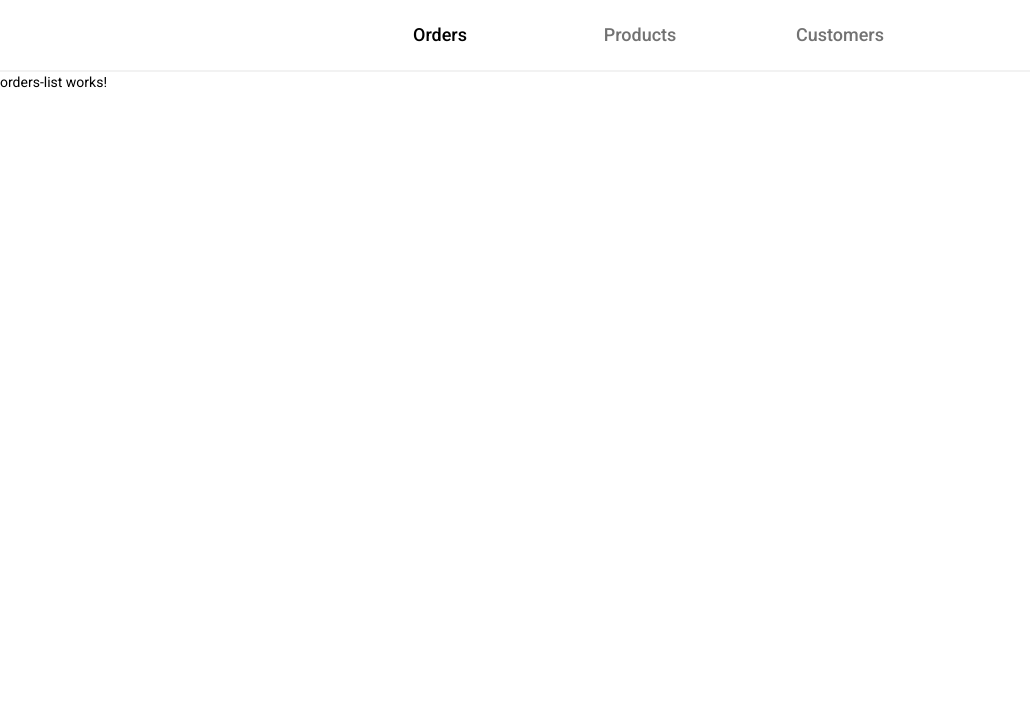
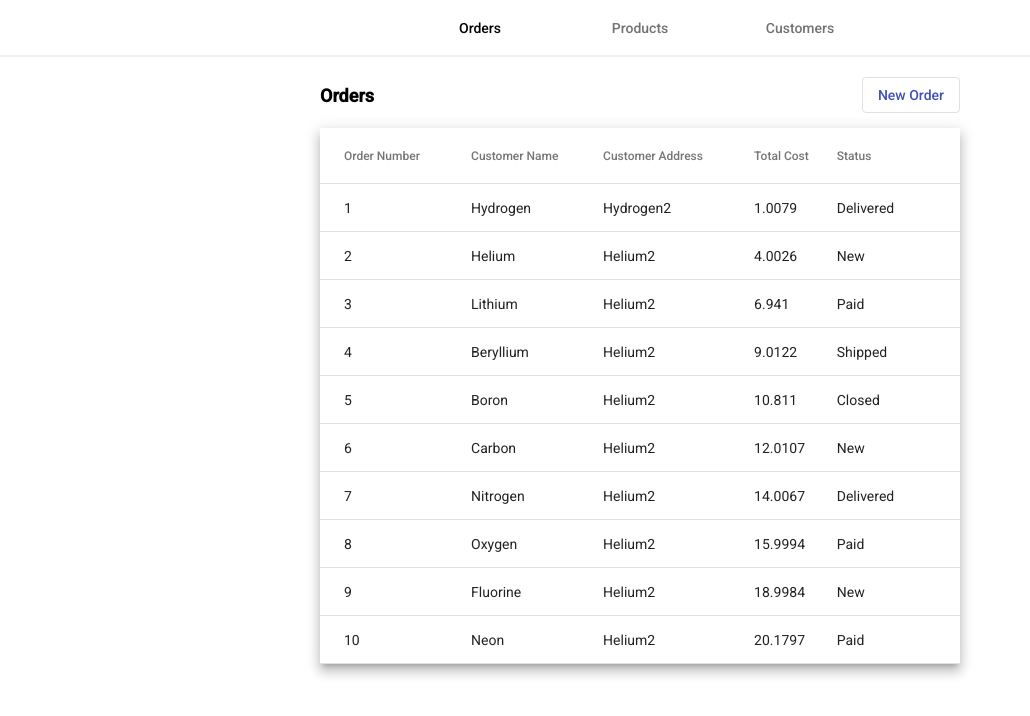
Before and after one commit to Foltes7/TraineeTasks, an Angular app in the folder Angular_NET_CORE/ClientApp/: page /orders in a window 1280 px wide. Shown: the top 716 px of the page, without its empty margins (0-1030 px from the left). Built offline with nearby package versions, Linux system fonts and the light colour scheme.

Commit message:
orders table

```diff
--- a/Angular_NET_CORE/ClientApp/src/app/app.component.html
+++ b/Angular_NET_CORE/ClientApp/src/app/app.component.html
@@ -3,4 +3,6 @@
   <button mat-button routerLink="products" routerLinkActive="active">Products</button>
   <button mat-button routerLink="customers" routerLinkActive="active">Customers</button>
 </div>
-<router-outlet></router-outlet>
+<div class="main-content">
+  <router-outlet></router-outlet>
+</div>
--- a/Angular_NET_CORE/ClientApp/src/app/app.component.scss
+++ b/Angular_NET_CORE/ClientApp/src/app/app.component.scss
@@ -1,6 +1,6 @@
 .header{
     width: 100%;
-    height: 70px;
+    height: 55px;
     display: flex;
     align-items: center;
     justify-content: center;
@@ -8,11 +8,14 @@
 
     button{
         color: #727272;
-        width: 200px;
-        font-size: 1.125rem;
+        width: 160px;
+        height: 100%;
     }
 }
-
+.main-content{
+    height: calc(100% - 72px);
+    width: 100%;
+}
 .active{
     color: black !important;
 }
--- /dev/null
+++ b/Angular_NET_CORE/ClientApp/src/app/orders/models/orders.ts
@@ -0,0 +1,9 @@
+import { Status } from './statuses';
+
+export interface Order{
+    id: number;
+    customerName: string;
+    customerAddress: string;
+    cost: number;
+    status: Status;
+}
--- /dev/null
+++ b/Angular_NET_CORE/ClientApp/src/app/orders/models/statuses.ts
@@ -0,0 +1,7 @@
+export enum Status{
+    New = 'New',
+    Paid = 'Paid',
+    Shipped = 'Shipped',
+    Delivered = 'Delivered',
+    Closed = 'Closed'
+}
--- a/Angular_NET_CORE/ClientApp/src/app/orders/orders-list/orders-list.component.html
+++ b/Angular_NET_CORE/ClientApp/src/app/orders/orders-list/orders-list.component.html
@@ -1 +1,39 @@
-<p>orders-list works!</p>
+<div class="content">
+    <div class="content-container">
+        <div class="sub-header">
+            <p class="title">Orders</p>
+            <button mat-stroked-button color="primary" routerLink="new">New Order</button>
+        </div>
+        <table mat-table [dataSource]="dataSource" class="mat-elevation-z8">
+
+            <ng-container matColumnDef="number">
+              <th mat-header-cell *matHeaderCellDef>Order Number</th>
+              <td mat-cell *matCellDef="let element"> {{element.id}} </td>
+            </ng-container>
+
+            <ng-container matColumnDef="name">
+              <th mat-header-cell *matHeaderCellDef>Customer Name</th>
+              <td mat-cell *matCellDef="let element"> {{element.customerName}} </td>
+            </ng-container>
+
+            <ng-container matColumnDef="address">
+              <th mat-header-cell *matHeaderCellDef>Customer Address</th>
+              <td mat-cell *matCellDef="let element"> {{element.customerAddress}} </td>
+            </ng-container>
+
+            <ng-container matColumnDef="cost">
+              <th mat-header-cell *matHeaderCellDef>Total Cost</th>
+              <td mat-cell *matCellDef="let element"> {{element.cost}} </td>
+            </ng-container>
+
+            <ng-container matColumnDef="status">
+                <th mat-header-cell *matHeaderCellDef>Status</th>
+                <td mat-cell *matCellDef="let element"> {{element.status}} </td>
+              </ng-container>
+
+            <tr mat-header-row *matHeaderRowDef="displayedColumns"></tr>
+            <tr mat-row *matRowDef="let row; columns: displayedColumns;"></tr>
+          </table>
+
+    </div>
+</div>
--- a/Angular_NET_CORE/ClientApp/src/app/orders/orders-list/orders-list.component.scss
+++ b/Angular_NET_CORE/ClientApp/src/app/orders/orders-list/orders-list.component.scss
@@ -0,0 +1,22 @@
+.content{
+    display: flex;
+    justify-content: center;
+    width: 100%;
+    .content-container{
+        width: 50%;
+        .sub-header{
+            margin-top: 20px;
+            display: flex;
+            justify-content: space-between;
+            align-items: center;
+            .title{
+                font-size: 18px;
+                font-weight: bold;
+            }
+        }
+        table {
+            margin-top: 15px;
+            width: 100%;
+          }
+    }
+}
--- a/Angular_NET_CORE/ClientApp/src/app/orders/orders-list/orders-list.component.ts
+++ b/Angular_NET_CORE/ClientApp/src/app/orders/orders-list/orders-list.component.ts
@@ -1,4 +1,21 @@
 import { Component, OnInit } from '@angular/core';
+import { Order } from '../models/orders';
+import { Status } from '../models/statuses';
+
+
+const ELEMENT_DATA: Order[] = [
+  {id: 1, customerName: 'Hydrogen', cost: 1.0079, status: Status.Delivered, customerAddress: 'Hydrogen2'},
+  {id: 2, customerName: 'Helium', cost: 4.0026, status: Status.New, customerAddress: 'Helium2'},
+  {id: 3, customerName: 'Lithium', cost: 6.941, status: Status.Paid, customerAddress: 'Helium2'},
+  {id: 4, customerName: 'Beryllium', cost: 9.0122, status: Status.Shipped, customerAddress: 'Helium2'},
+  {id: 5, customerName: 'Boron', cost: 10.811, status: Status.Closed, customerAddress: 'Helium2'},
+  {id: 6, customerName: 'Carbon', cost: 12.0107, status: Status.New, customerAddress: 'Helium2'},
+  {id: 7, customerName: 'Nitrogen', cost: 14.0067, status: Status.Delivered, customerAddress: 'Helium2'},
+  {id: 8, customerName: 'Oxygen', cost: 15.9994, status: Status.Paid, customerAddress: 'Helium2'},
+  {id: 9, customerName: 'Fluorine', cost: 18.9984, status: Status.New, customerAddress: 'Helium2'},
+  {id: 10, customerName: 'Neon', cost: 20.1797, status: Status.Paid, customerAddress: 'Helium2'},
+];
+
 
 @Component({
   selector: 'app-orders-list',
@@ -7,6 +24,9 @@ import { Component, OnInit } from '@angular/core';
 })
 export class OrdersListComponent implements OnInit {
 
+  displayedColumns: string[] = ['number', 'name', 'address', 'cost', 'status'];
+  dataSource = ELEMENT_DATA;
+
   constructor() { }
 
   ngOnInit(): void {
--- a/Angular_NET_CORE/ClientApp/src/app/orders/orders.module.ts
+++ b/Angular_NET_CORE/ClientApp/src/app/orders/orders.module.ts
@@ -5,6 +5,7 @@ import { NewOrderComponent } from './new-order/new-order.component';
 import { ProductToOrderComponent } from './product-to-order/product-to-order.component';
 import { OrderViewDetailsComponent } from './order-view-details/order-view-details.component';
 import { OrdersRouting } from './orders-routing';
+import { SharedModule } from '../shared/shared.module';
 
 
 
@@ -12,7 +13,8 @@ import { OrdersRouting } from './orders-routing';
   declarations: [OrdersListComponent, NewOrderComponent, ProductToOrderComponent, OrderViewDetailsComponent],
   imports: [
     CommonModule,
-    OrdersRouting
+    OrdersRouting,
+    SharedModule
   ]
 })
 export class OrdersModule { }
--- a/Angular_NET_CORE/ClientApp/src/app/shared/shared.module.ts
+++ b/Angular_NET_CORE/ClientApp/src/app/shared/shared.module.ts
@@ -1,14 +1,15 @@
 import { NgModule } from '@angular/core';
 import { CommonModule } from '@angular/common';
 import {MatButtonModule} from '@angular/material/button';
-
+import {MatTableModule} from '@angular/material/table';
 
 @NgModule({
   declarations: [],
   imports: [
     CommonModule,
     MatButtonModule,
+    MatTableModule
   ],
-  exports: [MatButtonModule]
+  exports: [MatButtonModule, MatTableModule]
 })
 export class SharedModule { }
--- a/Angular_NET_CORE/ClientApp/src/index.html
+++ b/Angular_NET_CORE/ClientApp/src/index.html
@@ -10,7 +10,7 @@
   <link href="https://fonts.googleapis.com/css2?family=Roboto:wght@300;400;500&display=swap" rel="stylesheet">
   <link href="https://fonts.googleapis.com/icon?family=Material+Icons" rel="stylesheet">
 </head>
-<body class="mat-typography">
+<body>
   <app-root></app-root>
 </body>
 </html>
--- a/Angular_NET_CORE/ClientApp/src/styles.scss
+++ b/Angular_NET_CORE/ClientApp/src/styles.scss
@@ -2,3 +2,31 @@
 
 html, body { height: 100%; }
 body { margin: 0; font-family: Roboto, "Helvetica Neue", sans-serif; }
+
+
+blockquote,
+body,
+dd,
+dl,
+dt,
+fieldset,
+figure,
+h1,
+h2,
+h3,
+h4,
+h5,
+h6,
+hr,
+html,
+iframe,
+legend,
+li,
+ol,
+p,
+pre,
+textarea,
+ul {
+  margin: 0;
+  padding: 0;
+}
```
